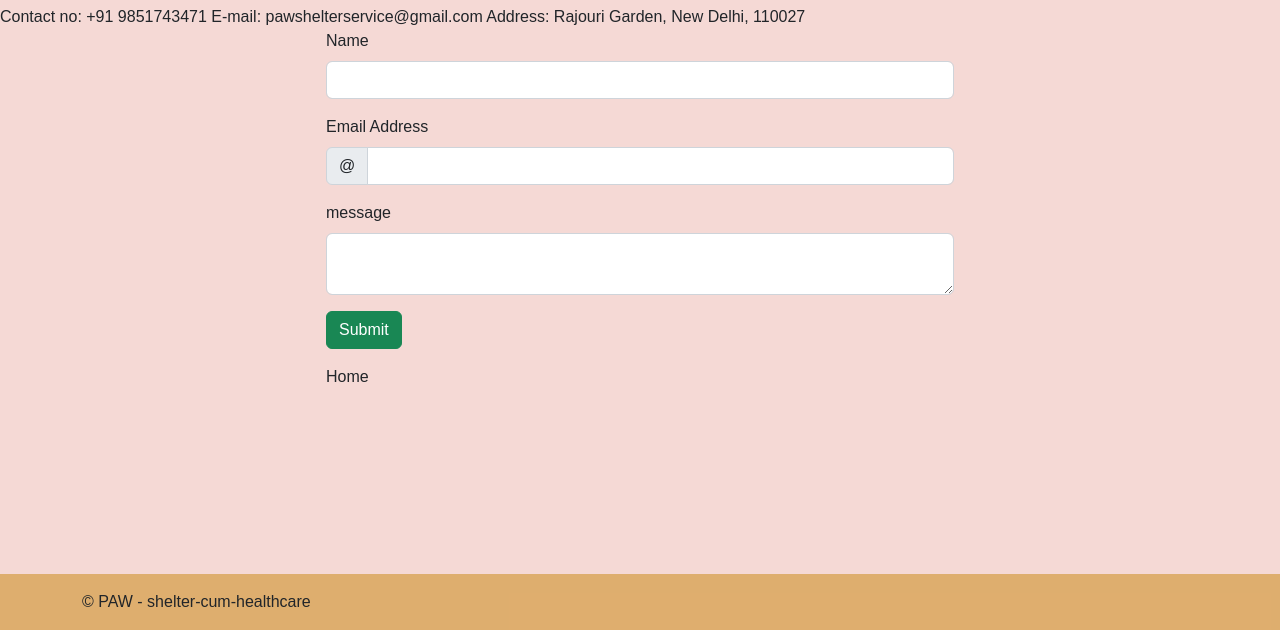
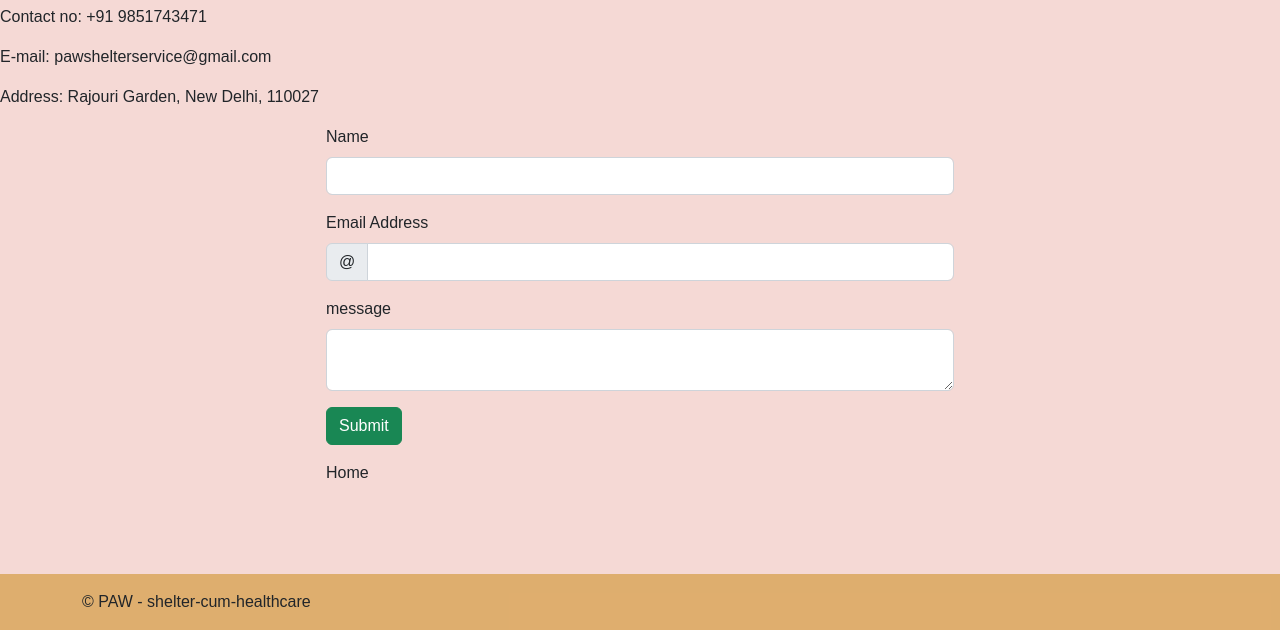
Before and after one commit to AkashKumar7902/webdverseCube.github.io, a plain HTML site: page contact.html in a window 1280 px wide. Shown: the part 170-800 px from the top of the page. Drawn offline with nearby package versions, Linux system fonts and the light colour scheme.

Commit message:
Update contact.html

```diff
--- a/contact.html
+++ b/contact.html
@@ -64,9 +64,9 @@
         <h1 class="text-center">New Shelter for dogs</h1>
         <br>
         <div class="mx-auto d-block">
-            Contact no: +91 9851743471
-            E-mail: pawshelterservice@gmail.com
-            Address: Rajouri Garden, New Delhi, 110027
+            <p>Contact no: +91 9851743471</p>
+            <p>E-mail: pawshelterservice@gmail.com</p>
+            <p>Address: Rajouri Garden, New Delhi, 110027</p>
         </div>
         <div class="col-6 offset-3">
             <form action="success.html" novalidate class="validated-form">
```
